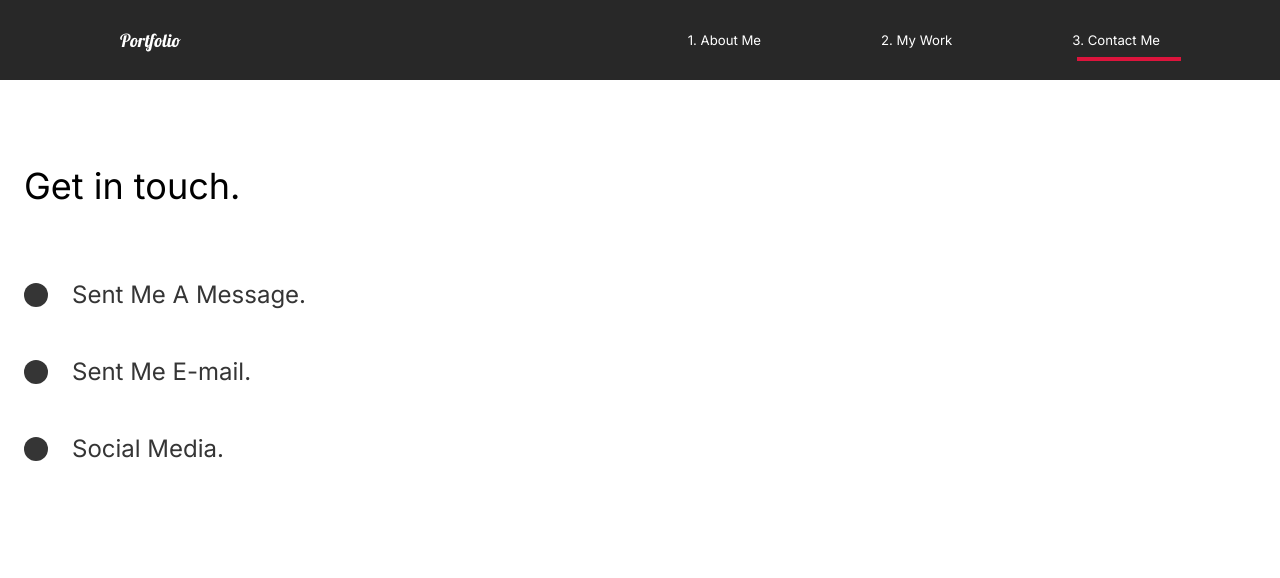
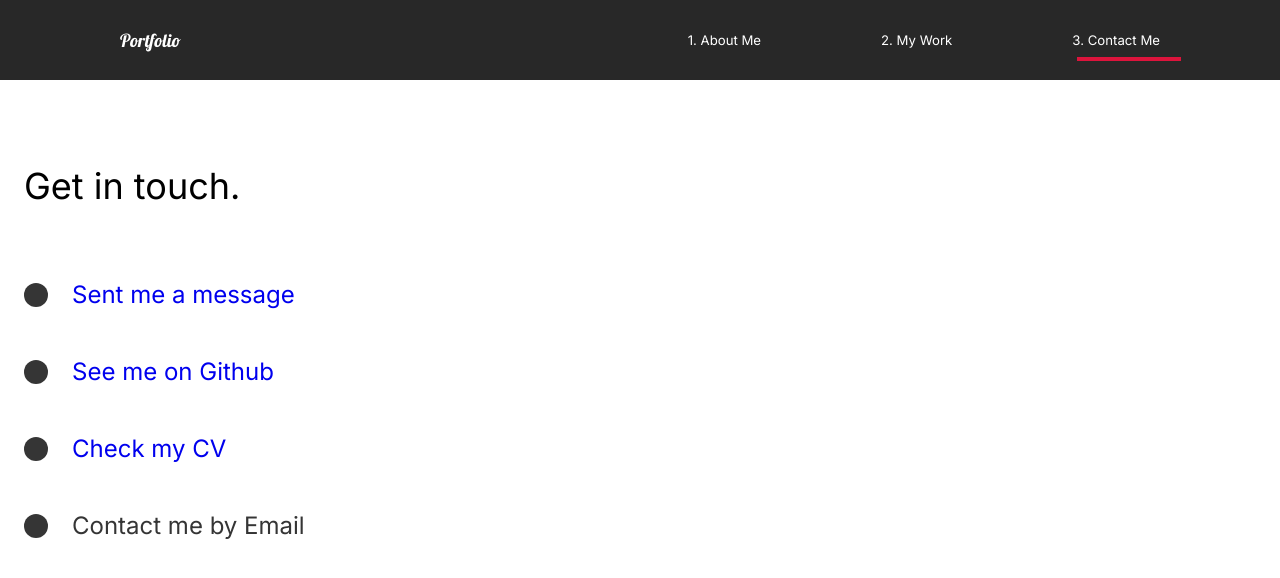
Before and after one commit to tatjama/my-react-portfolio, a React (Create React App) app: page /contact in a window 1280 px wide. Shown: the top 578 px of the page. Built offline with nearby package versions, Linux system fonts and the light colour scheme.

Commit message:
Contact Me Section done

```diff
--- a/src/App.js
+++ b/src/App.js
@@ -32,6 +32,9 @@ function App() {
           <Route path = "/contact">
             <ContactUs/>
           </Route>
+          <Route path = "/linkdin" render = {() => (window.location = "https://www.linkedin.com/in/tatjana-markovi%C4%87-919501189/")}/>
+          <Route path = "/github" render = {() => (window.location = "https://github.com/tatjama")}/>
+          <Route path = "/cv" render = {() => (window.location ="./dowloads/tatjana_markovic_cv.pdf")} />
         </Switch>
       </AnimatePresence>
     </div>
--- a/src/components/FaqSection.js
+++ b/src/components/FaqSection.js
@@ -20,13 +20,13 @@ const FaqSection = () => {
                             <p>Lorem ipsum, dolor sit amet conscetetur adipisic Necessitatibus, neque.</p>
                         </div>
                 </Toggle>
-                <Toggle title = "Web design.">
+                <Toggle title = "Web design">
                         <div className = "answer" >
                             <p>Lorem ipsum dolor sit amet.</p>
                             <p>Lorem ipsum, dolor sit amet conscetetur adipisic Necessitatibus, neque.</p>
                         </div>
                 </Toggle>
-                <Toggle title = "Graphic design.">
+                <Toggle title = "Graphic design">
                         <div className = "answer" >
                             <p>Lorem ipsum dolor sit amet.</p>
                             <p>Lorem ipsum, dolor sit amet conscetetur adipisic Necessitatibus, neque.</p>
@@ -38,7 +38,7 @@ const FaqSection = () => {
                             <p>Lorem ipsum, dolor sit amet conscetetur adipisic Necessitatibus, neque.</p>
                         </div>
                 </Toggle>
-                <Toggle title = "Digital marketing.">
+                <Toggle title = "Digital marketing">
                         <div className = "answer" >
                             <p>Lorem ipsum dolor sit amet.</p>
                             <p>Lorem ipsum, dolor sit amet conscetetur adipisic Necessitatibus, neque.</p>
--- a/src/components/GlobalStyle.js
+++ b/src/components/GlobalStyle.js
@@ -58,6 +58,9 @@ button{
         font-size: 1.2rem;
         line-height: 150%;
     }
+    .contact-me{
+        text-decoration: none;
+    }
     @media screen and (max-width: 1300px){
         h2{
             font-size: 3rem;
--- a/src/pages/ContactUs.js
+++ b/src/pages/ContactUs.js
@@ -1,4 +1,5 @@
-import React from 'react';
+import React, {useState} from 'react';
+import {Link} from 'react-router-dom';
 //Animations
 import { motion } from 'framer-motion';
 import {pageAnimation, titleAnimation} from '../animation';
@@ -6,6 +7,8 @@ import {pageAnimation, titleAnimation} from '../animation';
 import styled from 'styled-components';
 
 const ContactUs = () => {
+
+    const [toggle, setToggle] = useState(false)
     return(
         <ContactStyle
             variants = {pageAnimation}
@@ -21,24 +24,44 @@ const ContactUs = () => {
             </Title>
             <div>
                 <Hide>
-                    <Social variants = {titleAnimation}>
+                    <Link className="contact-me" target = "_blank" to="/linkdin">
+                        <Social variants = {titleAnimation}>
+                            <Circle/>
+                                <h2>Sent me a message </h2>
+                        </Social>
+                    </Link>
+                </Hide>
+                <Hide>
+                    <Link className="contact-me" target="_blank" to="/github">
+                        <Social variants = {titleAnimation}>
+                            <Circle/>
+                                <h2>See me on Github</h2>
+                        </Social>
+                    </Link>
+                </Hide>
+                <Hide>
+                    <Link className="contact-me" target="_blank" to="/cv">
+                        <Social variants = {titleAnimation}>
+                            <Circle/>
+                                <h2>Check my CV</h2>
+                        </Social>
+                    </Link>
+                </Hide>
+                <Hide>
+                    <Social variants = {titleAnimation} onClick = {() => setToggle(!toggle)} >
                         <Circle/>
-                            <h2>Sent Me A Message.</h2>
+                            <h2>Contact me by Email</h2>
                     </Social>
                 </Hide>
-                <Hide>
-                    <Social variants = {titleAnimation}>
-                        <Circle/>
-                            <h2>Sent Me E-mail.</h2>
-                    </Social>
-                </Hide>
-                <Hide>
-                    <Social variants = {titleAnimation}>
-                        <Circle/>
-                            <h2>Social Media.</h2>
-                    </Social>
-                </Hide>
-            </div>
+                {
+                toggle?
+                    <Hide>
+                        <Social variants = {titleAnimation} onClick = {() => setToggle(!toggle)} >
+
+                                <h2 style = {{color: 'crimson', fontWeight: 'bold'}} >tanja120a@gmail.com</h2>
+                        </Social>
+                    </Hide> : ""}
+               </div>
         </ContactStyle>
 
     )
@@ -61,6 +84,7 @@ margin-bottom: 4rem;
 `
 const Hide = styled.div `
 overflow: hidden;
+cursor: pointer;
 `
 const Circle = styled.div `
 width: 2rem;
```
Also changed, not shown: 1 other file (tests, documents, lock files or other folders).
